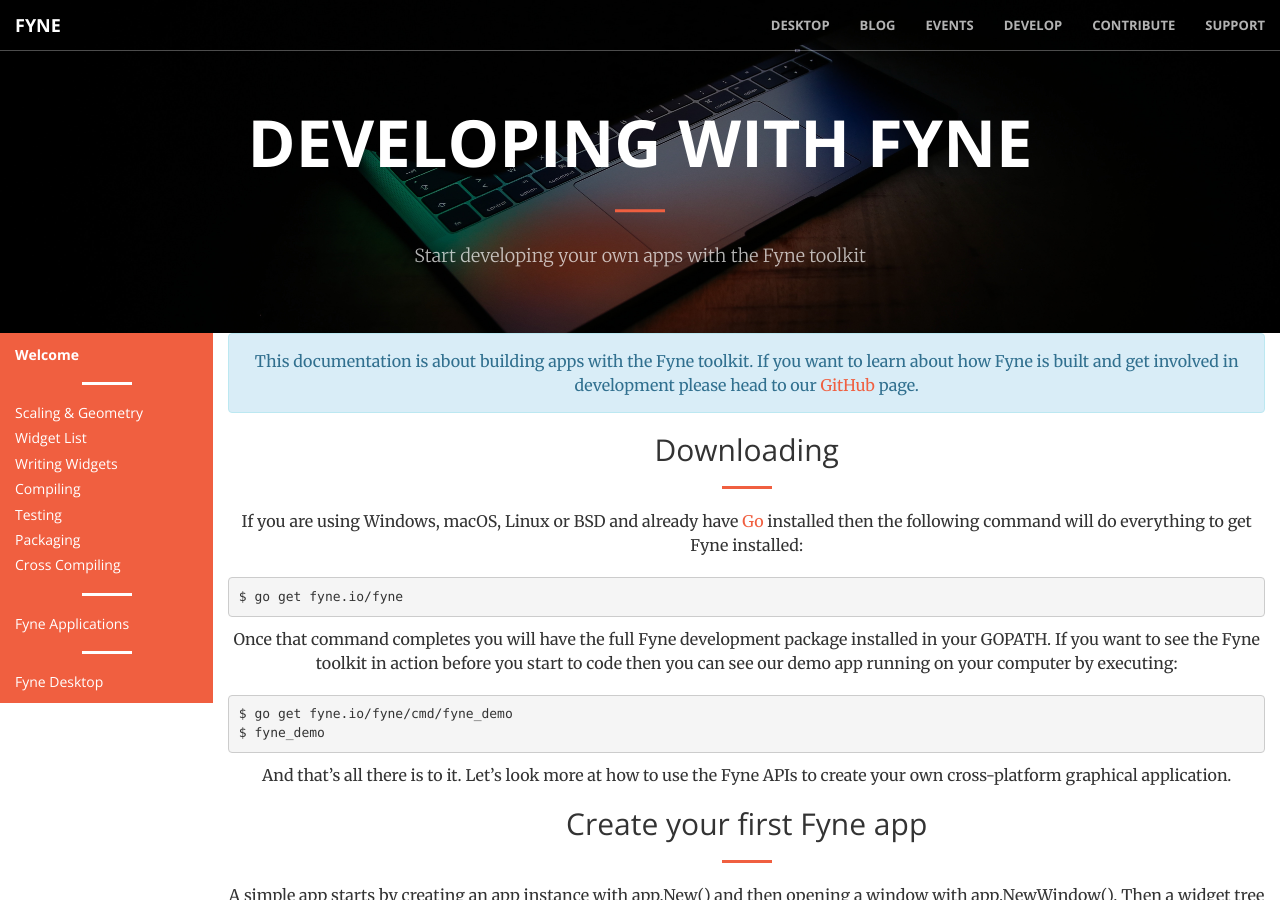
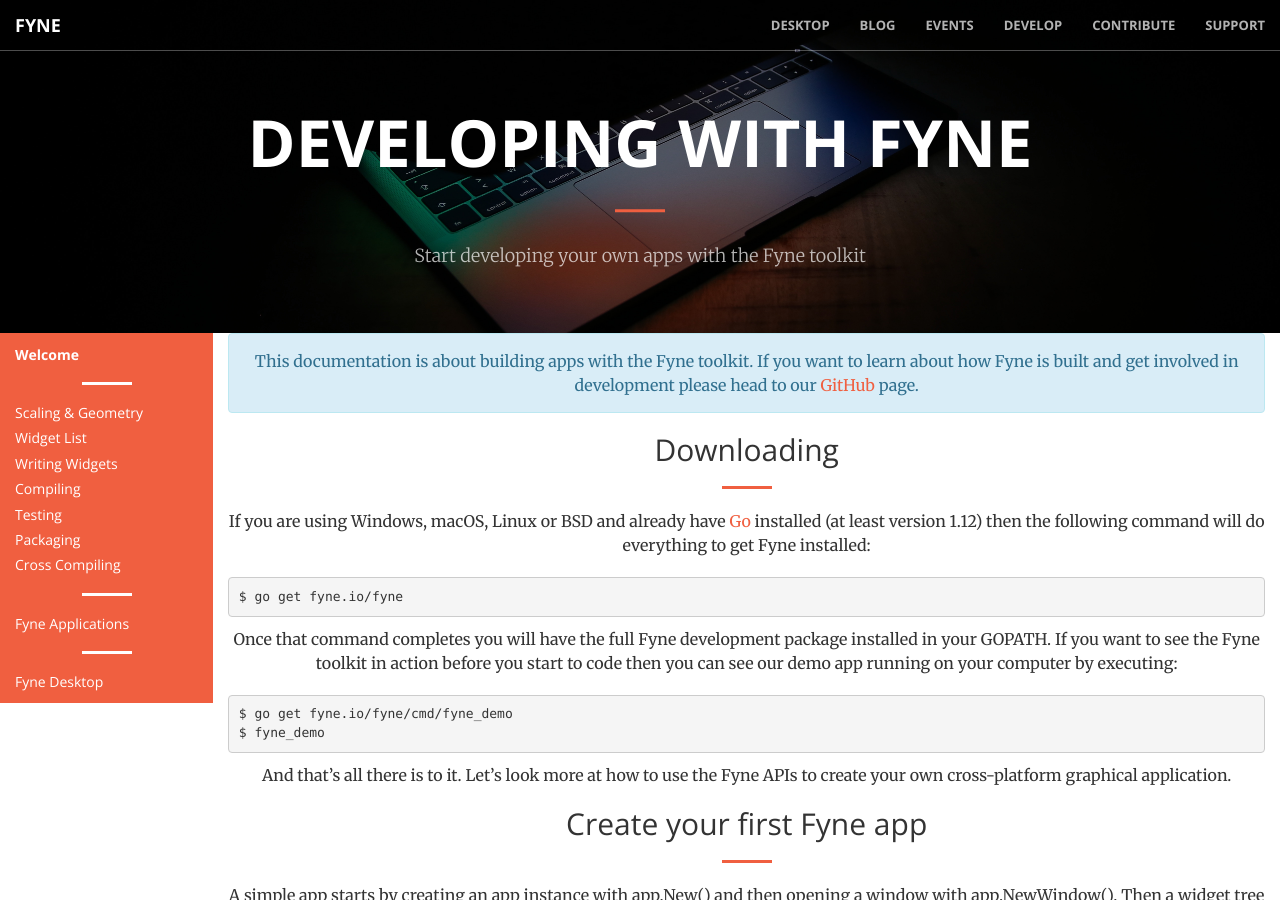
Before and after one commit to fyne-io/fyne-io.github.io, a Jekyll site: the page built from _develop/index.md, in a window 1280 px wide and 900 px high. Built offline with Jekyll 4.4.1, drawn with Linux system fonts in a browser that asks for light colours.

Commit message:
Mention version number

```diff
--- a/_develop/index.md
+++ b/_develop/index.md
@@ -28,7 +28,7 @@
 ## Downloading
 ---
 
-If you are using Windows, macOS, Linux or BSD and already have [Go](https://golang.org) installed then the following command will do everything to get Fyne installed:
+If you are using Windows, macOS, Linux or BSD and already have [Go](https://golang.org) installed (at least version 1.12) then the following command will do everything to get Fyne installed:
 
     $ go get fyne.io/fyne
 
```
